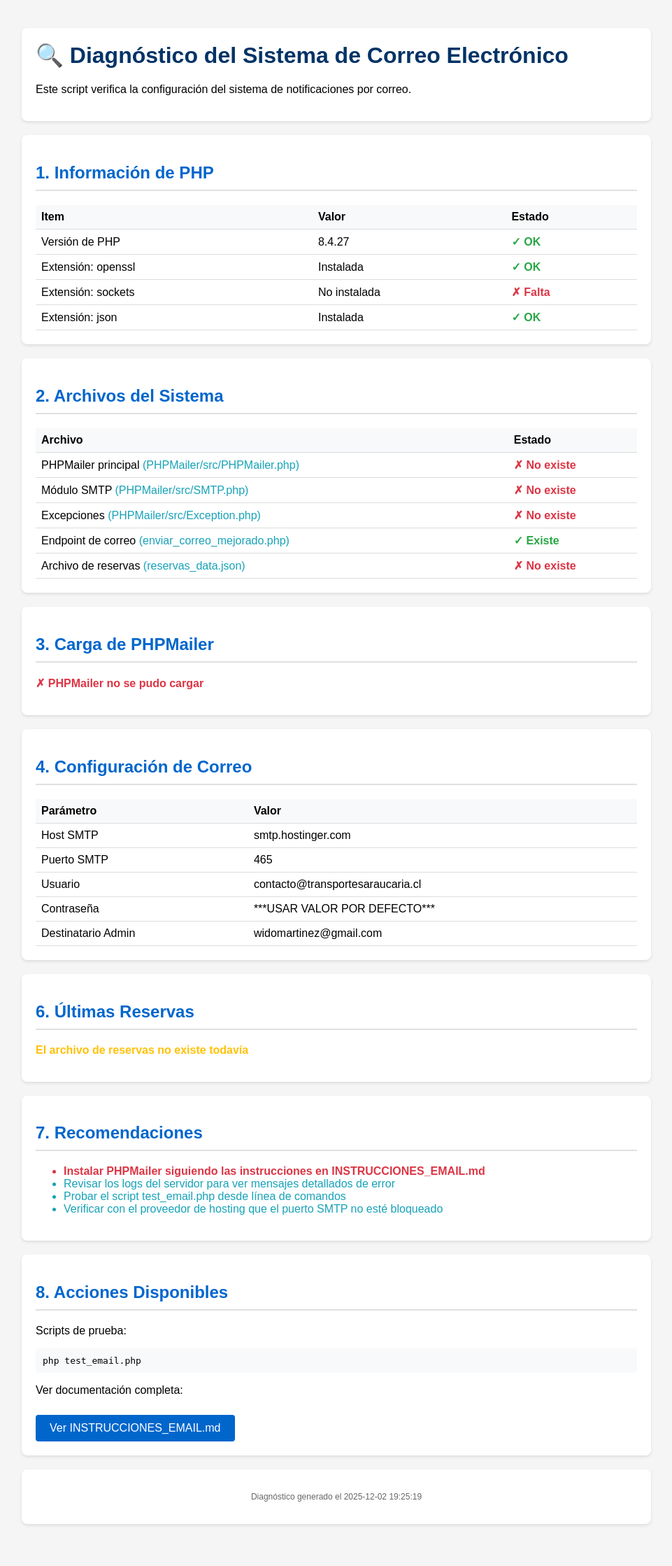
After one commit to WidoMartinez/transportes-araucaria, a PHP site: page /diagnostico_correo.php in a window 1280 px wide. The commit adds this page. Shown: the whole page at 70% size, without its empty margins (159-1120 px from the left). Run offline with PHP 8.4, Linux system fonts and the light colour scheme; some libraries are stand-ins or nearby versions.

Commit message:
Agregar opciones SSL y scripts de diagnóstico
Co-authored-by: WidoMartinez <103347274+WidoMartinez@users.noreply.github.com>

```diff
--- /dev/null
+++ b/diagnostico_correo.php
@@ -0,0 +1,277 @@
+<?php
+// diagnostico_correo.php
+// Script completo de diagnóstico del sistema de correo
+// Ejecutar visitando: https://tudominio.com/diagnostico_correo.php
+
+header('Content-Type: text/html; charset=utf-8');
+?>
+<!DOCTYPE html>
+<html lang="es">
+<head>
+    <meta charset="UTF-8">
+    <meta name="viewport" content="width=device-width, initial-scale=1.0">
+    <title>Diagnóstico del Sistema de Correo - Transportes Araucaria</title>
+    <style>
+        body {
+            font-family: Arial, sans-serif;
+            max-width: 900px;
+            margin: 20px auto;
+            padding: 20px;
+            background: #f5f5f5;
+        }
+        .panel {
+            background: white;
+            border-radius: 8px;
+            padding: 20px;
+            margin-bottom: 20px;
+            box-shadow: 0 2px 4px rgba(0,0,0,0.1);
+        }
+        h1 { color: #003366; margin-top: 0; }
+        h2 { color: #0066cc; border-bottom: 2px solid #e0e0e0; padding-bottom: 10px; }
+        .success { color: #28a745; font-weight: bold; }
+        .error { color: #dc3545; font-weight: bold; }
+        .warning { color: #ffc107; font-weight: bold; }
+        .info { color: #17a2b8; }
+        table { width: 100%; border-collapse: collapse; }
+        td, th { padding: 8px; text-align: left; border-bottom: 1px solid #ddd; }
+        th { background: #f8f9fa; font-weight: bold; }
+        .code { background: #f8f9fa; padding: 10px; border-radius: 4px; font-family: monospace; overflow-x: auto; }
+        .btn {
+            display: inline-block;
+            padding: 10px 20px;
+            background: #0066cc;
+            color: white;
+            text-decoration: none;
+            border-radius: 4px;
+            margin-top: 10px;
+        }
+        .btn:hover { background: #0052a3; }
+    </style>
+</head>
+<body>
+    <div class="panel">
+        <h1>🔍 Diagnóstico del Sistema de Correo Electrónico</h1>
+        <p>Este script verifica la configuración del sistema de notificaciones por correo.</p>
+    </div>
+
+    <?php
+    use PHPMailer\PHPMailer\PHPMailer;
+    use PHPMailer\PHPMailer\Exception;
+
+    // 1. Verificar PHP y extensiones
+    echo '<div class="panel"><h2>1. Información de PHP</h2>';
+    echo '<table>';
+    echo '<tr><th>Item</th><th>Valor</th><th>Estado</th></tr>';
+
+    $phpVersion = phpversion();
+    echo '<tr><td>Versión de PHP</td><td>' . $phpVersion . '</td><td>';
+    echo version_compare($phpVersion, '7.4.0', '>=') ? '<span class="success">✓ OK</span>' : '<span class="error">✗ Requiere PHP 7.4+</span>';
+    echo '</td></tr>';
+
+    $extensions = ['openssl', 'sockets', 'json'];
+    foreach ($extensions as $ext) {
+        echo '<tr><td>Extensión: ' . $ext . '</td><td>';
+        echo extension_loaded($ext) ? 'Instalada' : 'No instalada';
+        echo '</td><td>';
+        echo extension_loaded($ext) ? '<span class="success">✓ OK</span>' : '<span class="error">✗ Falta</span>';
+        echo '</td></tr>';
+    }
+
+    echo '</table></div>';
+
+    // 2. Verificar archivos
+    echo '<div class="panel"><h2>2. Archivos del Sistema</h2>';
+    echo '<table>';
+    echo '<tr><th>Archivo</th><th>Estado</th></tr>';
+
+    $files = [
+        'PHPMailer/src/PHPMailer.php' => 'PHPMailer principal',
+        'PHPMailer/src/SMTP.php' => 'Módulo SMTP',
+        'PHPMailer/src/Exception.php' => 'Excepciones',
+        'enviar_correo_mejorado.php' => 'Endpoint de correo',
+        'reservas_data.json' => 'Archivo de reservas'
+    ];
+
+    foreach ($files as $file => $desc) {
+        echo '<tr><td>' . $desc . ' <span class="info">(' . $file . ')</span></td><td>';
+        if (file_exists($file)) {
+            echo '<span class="success">✓ Existe</span>';
+            if ($file === 'reservas_data.json' && !is_writable($file)) {
+                echo ' <span class="warning">⚠ No escribible</span>';
+            }
+        } else {
+            echo '<span class="error">✗ No existe</span>';
+        }
+        echo '</td></tr>';
+    }
+
+    echo '</table></div>';
+
+    // 3. Cargar PHPMailer
+    echo '<div class="panel"><h2>3. Carga de PHPMailer</h2>';
+
+    $phpmailerLoaded = false;
+    try {
+        require_once 'PHPMailer/src/Exception.php';
+        require_once 'PHPMailer/src/PHPMailer.php';
+        require_once 'PHPMailer/src/SMTP.php';
+
+        if (class_exists('PHPMailer\PHPMailer\PHPMailer')) {
+            echo '<p class="success">✓ PHPMailer cargado correctamente</p>';
+            $mail = new PHPMailer(true);
+            echo '<p>Versión: ' . PHPMailer::VERSION . '</p>';
+            $phpmailerLoaded = true;
+        } else {
+            echo '<p class="error">✗ PHPMailer no se pudo cargar</p>';
+        }
+    } catch (Exception $e) {
+        echo '<p class="error">✗ Error al cargar PHPMailer: ' . $e->getMessage() . '</p>';
+    }
+
+    echo '</div>';
+
+    // 4. Configuración de correo
+    echo '<div class="panel"><h2>4. Configuración de Correo</h2>';
+
+    $emailHost = getenv('EMAIL_HOST') ?: 'smtp.hostinger.com';
+    $emailPort = getenv('EMAIL_PORT') ?: 465;
+    $emailUser = getenv('EMAIL_USER') ?: 'contacto@transportesaraucaria.cl';
+    $emailPass = getenv('EMAIL_PASS') ?: '***OCULTO***';
+    $emailTo = getenv('EMAIL_TO') ?: 'widomartinez@gmail.com';
+
+    echo '<table>';
+    echo '<tr><th>Parámetro</th><th>Valor</th></tr>';
+    echo '<tr><td>Host SMTP</td><td>' . htmlspecialchars($emailHost) . '</td></tr>';
+    echo '<tr><td>Puerto SMTP</td><td>' . htmlspecialchars($emailPort) . '</td></tr>';
+    echo '<tr><td>Usuario</td><td>' . htmlspecialchars($emailUser) . '</td></tr>';
+    echo '<tr><td>Contraseña</td><td>' . (getenv('EMAIL_PASS') ? '***CONFIGURADA***' : '***USAR VALOR POR DEFECTO***') . '</td></tr>';
+    echo '<tr><td>Destinatario Admin</td><td>' . htmlspecialchars($emailTo) . '</td></tr>';
+    echo '</table>';
+
+    echo '</div>';
+
+    // 5. Prueba de conexión SMTP
+    if ($phpmailerLoaded) {
+        echo '<div class="panel"><h2>5. Prueba de Conexión SMTP</h2>';
+
+        try {
+            $mail = new PHPMailer(true);
+            $mail->isSMTP();
+            $mail->Host = $emailHost;
+            $mail->SMTPAuth = true;
+            $mail->Username = getenv('EMAIL_USER') ?: 'contacto@transportesaraucaria.cl';
+            $mail->Password = getenv('EMAIL_PASS') ?: 'TransportesAraucaria7.';
+            $mail->SMTPSecure = PHPMailer::ENCRYPTION_SMTPS;
+            $mail->Port = $emailPort;
+            $mail->Timeout = 10;
+
+            // Configuración SSL
+            $mail->SMTPOptions = array(
+                'ssl' => array(
+                    'verify_peer' => false,
+                    'verify_peer_name' => false,
+                    'allow_self_signed' => true
+                )
+            );
+
+            // Intentar conectar
+            echo '<p class="info">Intentando conectar a ' . $emailHost . ':' . $emailPort . '...</p>';
+
+            if ($mail->smtpConnect()) {
+                echo '<p class="success">✓ Conexión SMTP exitosa</p>';
+                $mail->smtpClose();
+            } else {
+                echo '<p class="error">✗ No se pudo conectar al servidor SMTP</p>';
+            }
+
+        } catch (Exception $e) {
+            echo '<p class="error">✗ Error en la conexión: ' . htmlspecialchars($e->getMessage()) . '</p>';
+        }
+
+        echo '</div>';
+    }
+
+    // 6. Verificar últimas reservas
+    echo '<div class="panel"><h2>6. Últimas Reservas</h2>';
+
+    if (file_exists('reservas_data.json')) {
+        $contenido = file_get_contents('reservas_data.json');
+        $reservas = json_decode($contenido, true);
+
+        if (is_array($reservas) && count($reservas) > 0) {
+            echo '<p>Total de reservas: <strong>' . count($reservas) . '</strong></p>';
+            echo '<p>Últimas 5 reservas:</p>';
+            echo '<table>';
+            echo '<tr><th>ID</th><th>Fecha</th><th>Correo Admin</th><th>Correo Cliente</th></tr>';
+
+            $ultimas = array_slice($reservas, 0, 5);
+            foreach ($ultimas as $reserva) {
+                echo '<tr>';
+                echo '<td>' . htmlspecialchars($reserva['id'] ?? 'N/A') . '</td>';
+                echo '<td>' . htmlspecialchars($reserva['fecha_registro'] ?? 'N/A') . '</td>';
+                echo '<td>';
+                if (isset($reserva['correo_admin_enviado']) && $reserva['correo_admin_enviado']) {
+                    echo '<span class="success">✓ Enviado</span>';
+                } else {
+                    echo '<span class="error">✗ No enviado</span>';
+                }
+                echo '</td>';
+                echo '<td>';
+                if (isset($reserva['correo_cliente_enviado']) && $reserva['correo_cliente_enviado']) {
+                    echo '<span class="success">✓ Enviado</span>';
+                } else {
+                    echo '<span class="warning">- No enviado</span>';
+                }
+                echo '</td>';
+                echo '</tr>';
+            }
+
+            echo '</table>';
+        } else {
+            echo '<p class="warning">No hay reservas guardadas aún</p>';
+        }
+    } else {
+        echo '<p class="warning">El archivo de reservas no existe todavía</p>';
+    }
+
+    echo '</div>';
+
+    // 7. Recomendaciones
+    echo '<div class="panel"><h2>7. Recomendaciones</h2>';
+    echo '<ul>';
+
+    if (!$phpmailerLoaded) {
+        echo '<li class="error">Instalar PHPMailer siguiendo las instrucciones en INSTRUCCIONES_EMAIL.md</li>';
+    }
+
+    if (!extension_loaded('openssl')) {
+        echo '<li class="error">Habilitar la extensión OpenSSL en PHP para conexiones seguras</li>';
+    }
+
+    if (file_exists('reservas_data.json') && !is_writable('reservas_data.json')) {
+        echo '<li class="warning">Dar permisos de escritura al archivo reservas_data.json</li>';
+    }
+
+    echo '<li class="info">Revisar los logs del servidor para ver mensajes detallados de error</li>';
+    echo '<li class="info">Probar el script test_email.php desde línea de comandos</li>';
+    echo '<li class="info">Verificar con el proveedor de hosting que el puerto SMTP no esté bloqueado</li>';
+
+    echo '</ul>';
+    echo '</div>';
+
+    // 8. Acciones
+    echo '<div class="panel"><h2>8. Acciones Disponibles</h2>';
+    echo '<p>Scripts de prueba:</p>';
+    echo '<div class="code">php test_email.php</div>';
+    echo '<p>Ver documentación completa:</p>';
+    echo '<a href="INSTRUCCIONES_EMAIL.md" class="btn">Ver INSTRUCCIONES_EMAIL.md</a>';
+    echo '</div>';
+    ?>
+
+    <div class="panel">
+        <p style="text-align: center; color: #666; font-size: 12px;">
+            Diagnóstico generado el <?php echo date('Y-m-d H:i:s'); ?>
+        </p>
+    </div>
+</body>
+</html>
```
Also changed, not shown: enviar_correo_mejorado.php (+12 -0 lines), test_email.php (+12 -0 lines).
